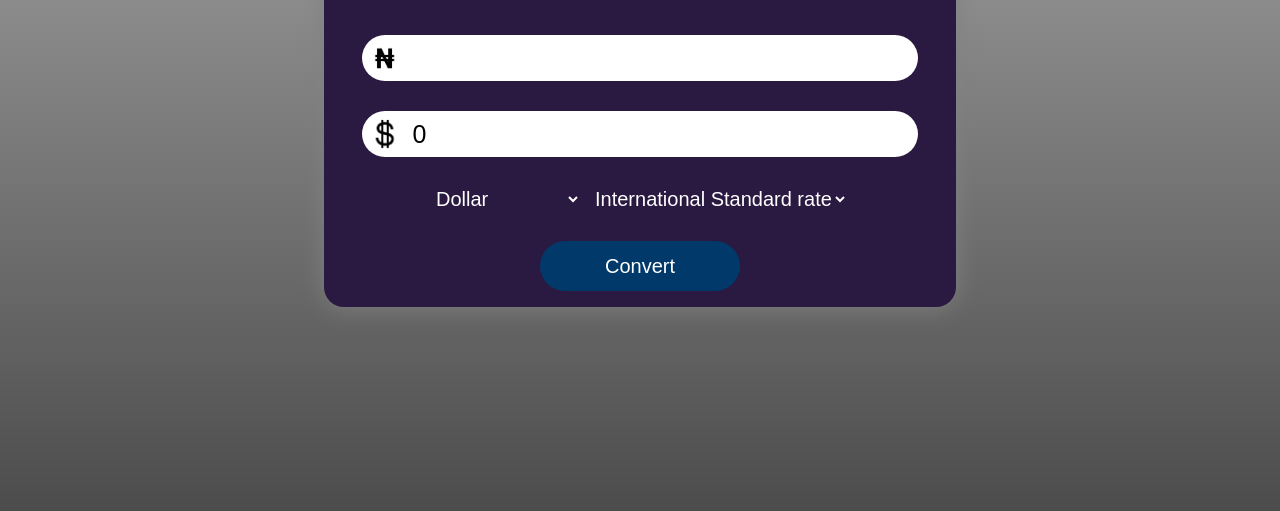
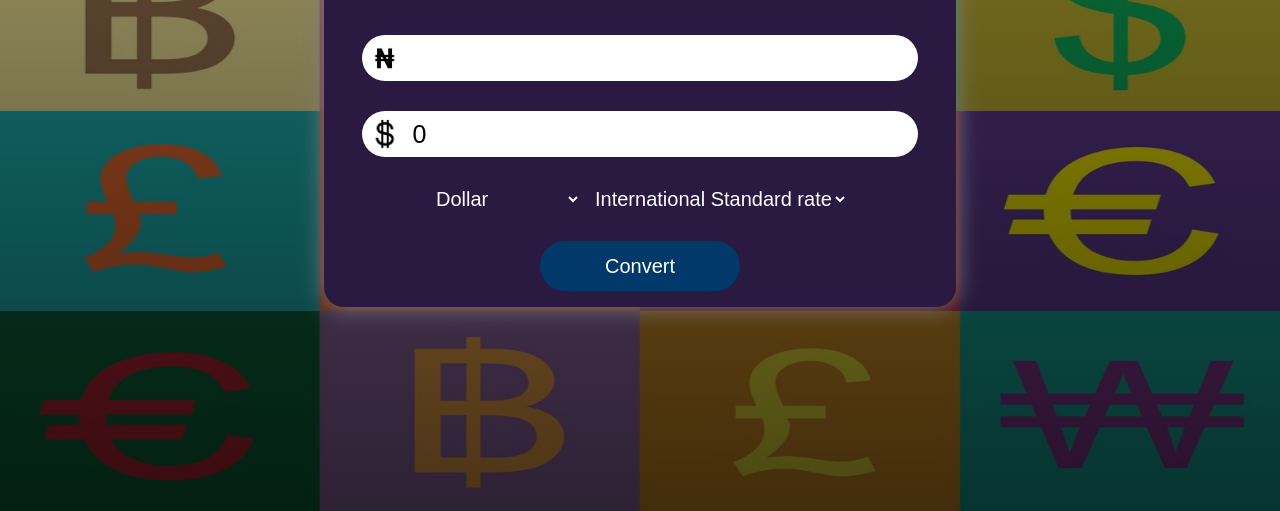
Before and after one commit to Oluniyisrael/currencyConverter, a plain HTML site: page index.html in a window 1280 px wide. Shown: the part 289-800 px from the top of the page. Drawn offline with Linux system fonts and the light colour scheme; the site is published under a folder, as on GitHub Pages, so addresses that start at the root find nothing.

Commit message:
Doing stuffs from first commit

```diff
--- a/index.css
+++ b/index.css
@@ -2,7 +2,7 @@ body{
     margin: 0;
 }
 #page{
-    background: linear-gradient(rgba(0, 0, 0, 0.312),rgba(0,0,0,0.7)), url(/currency-symbols-design-vector-3313134.jpg) no-repeat;
+    background: linear-gradient(rgba(0, 0, 0, 0.312),rgba(0,0,0,0.7)), url(./images/currency-symbols-design-vector-3313134.jpg) no-repeat;
     background-size: 100% 100%;
     height: 100vh;
     display: flex;
--- a/index.html
+++ b/index.html
@@ -1,6 +1,7 @@
 <!DOCTYPE html>
 <html lang="en">
 <head>
+    <link rel="shortcut icon" href="./images/$Izzy (2).png" type="image/x-icon">
     <link rel="stylesheet" href="./index.css">
     <meta charset="UTF-8">
     <meta http-equiv="X-UA-Compatible" content="IE=edge">
```
Also changed, not shown: images/$Izzy.png (added), images/currency-symbols-design-vector-3313134.jpg (renamed from currency-symbols-design-vector-3313134.jpg), 1 other file.
